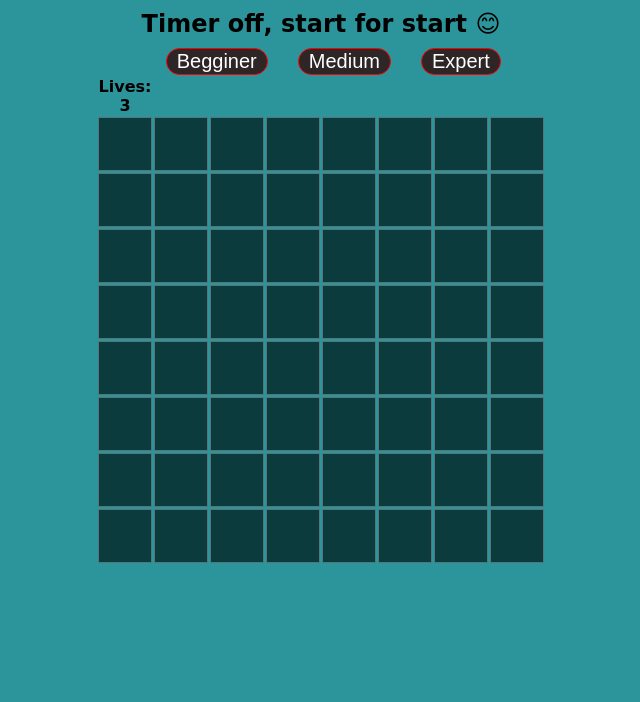
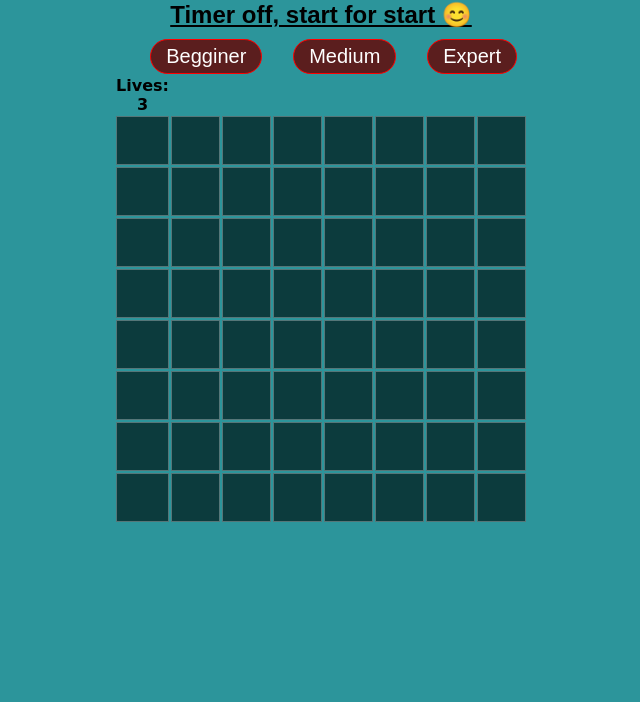
Before and after one commit to NoyLeibo/Proj-Minesweeper, a plain HTML site: page index.html in a window 1280 px wide. Shown: the part 98-800 px from the top of the page, without its empty margins (319-959 px from the left). Drawn offline with Linux system fonts and the light colour scheme.

Commit message:
Add files via upload
css

```diff
--- a/css/design.css
+++ b/css/design.css
@@ -3,7 +3,6 @@ body {
   color: rgb(0, 0, 0);
   text-align: center;
   font-family: cursive;
-  padding: 20px;
   font-weight: bold;
 }
 
@@ -11,6 +10,7 @@ h1 {
   font-family: Fantasy;
   text-decoration: underline;
   color: rgb(143, 0, 0);
+  font-size: 2.5em;
 }
 
 .board-container {
@@ -18,28 +18,35 @@ h1 {
 }
 
 .timer {
+  font-family: Arial, Helvetica, sans-serif;
   font-size: 24px;
-  margin-top: 20px;
+  text-decoration: underline;
+  /* background-color: rgba(150, 195, 197, 0.829); */
+  /* border: 1px solid black; */
 }
 
 .cell {
   background-color: rgba(5, 40, 42, 0.829);
-  width: 50px;
-  height: 50px;
+  width: 45px;
+  height: 45px;
   font-size: 20px;
   color: rgba(0, 0, 0, 0.864);
   font-weight: bold;
   border: 1px solid rgba(255, 255, 255, 0.3);
+  transition: background-color 0.7s ease; /* Add transition for smooth effect */
+}
+
+.cell:hover {
+  background-color: rgba(29, 141, 149, 0.829); /* Change the color on hover */
 }
 
 button {
   margin-top: 10px;
   margin-left: 2%;
-  padding-left: 10px;
-  padding-right: 10px;
+  padding: 5px 15px;
   border: 1px rgb(255, 0, 0) solid;
   border-radius: 20px;
-  background: rgb(46, 38, 38);
+  background: rgb(91, 30, 30);
   font-size: 20px;
-  color: white;
+  color: rgb(255, 255, 255);
 }
```
